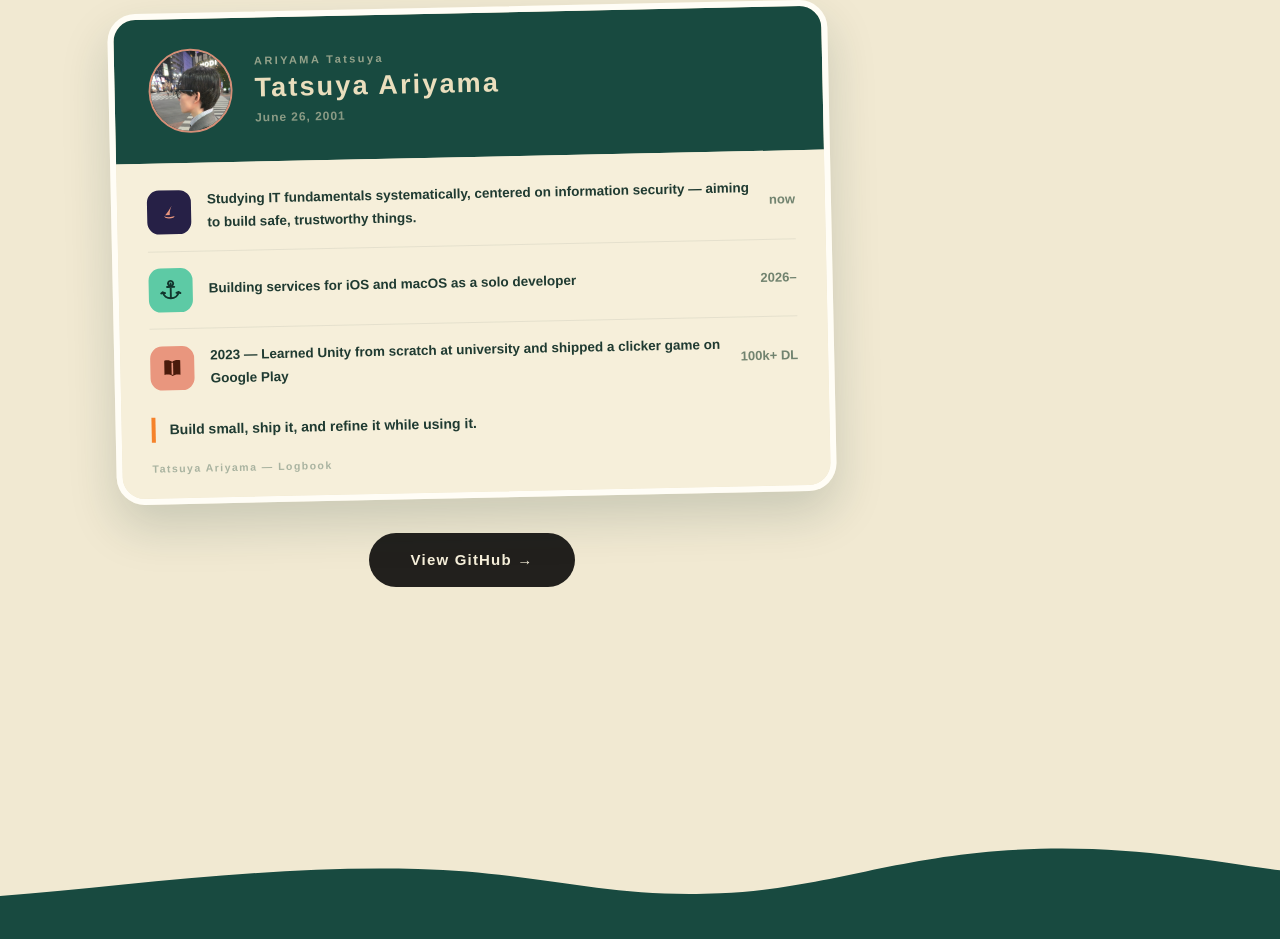
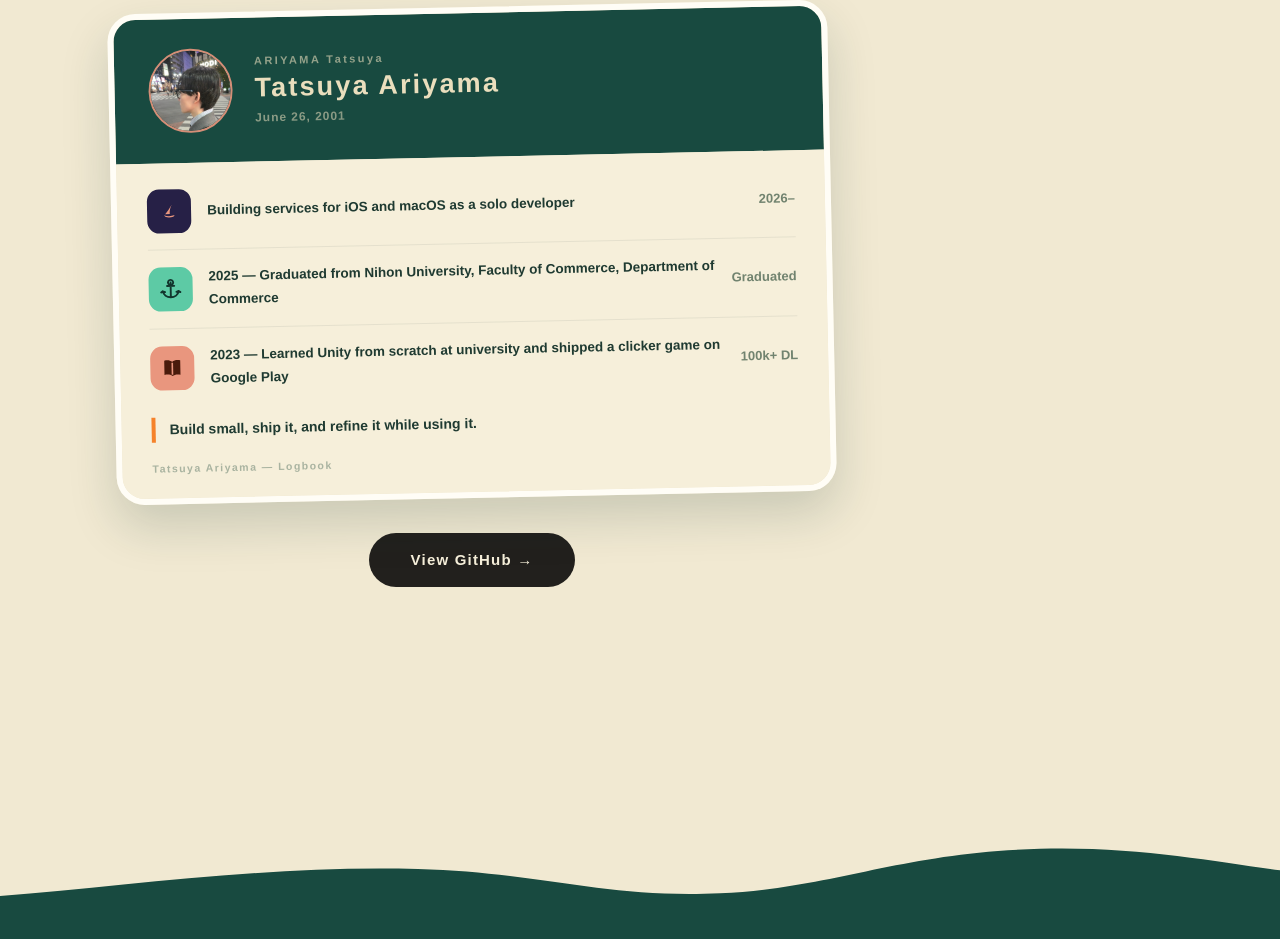
Before and after one commit to TatsuyaAriyama/portfolio, a React (Vite) app: page / in a window 1280 px wide. Shown: the part 4846-5785 px from the top of the page. Built offline with nearby package versions, Linux system fonts and the light colour scheme; a web font is replaced by a local one.

Commit message:
Update sailor log: remove security blurb, add graduation entry
Co-Authored-By: Claude Sonnet 5 <noreply@anthropic.com>

```diff
--- a/src/App.jsx
+++ b/src/App.jsx
@@ -246,10 +246,10 @@ const UI = {
     crewKana: "ありやま たつや",
     crewName: "有山達也",
     crewBirth: "2001年6月26日",
-    log1: "情報セキュリティを軸に、IT基礎を体系的に学習。安全で信頼されるものづくりを目指しています。",
-    log1v: "now",
-    log2: "iOS・macOS向けのサービスを個人開発中",
-    log2v: "2026〜",
+    log1: "iOS・macOS向けのサービスを個人開発中",
+    log1v: "2026〜",
+    log2: "2025 — 日本大学商学部商業学科卒業",
+    log2v: "卒業",
     log3: "2023 — 大学在学中、Unityを1から学び、クリッカーゲームをGoogle Playで公開",
     log3v: "DL 10万+",
     quote: "小さく作り、動かし、使いながら磨き込む。",
@@ -288,10 +288,10 @@ const UI = {
     crewKana: "ARIYAMA Tatsuya",
     crewName: "Tatsuya Ariyama",
     crewBirth: "June 26, 2001",
-    log1: "Studying IT fundamentals systematically, centered on information security — aiming to build safe, trustworthy things.",
-    log1v: "now",
-    log2: "Building services for iOS and macOS as a solo developer",
-    log2v: "2026–",
+    log1: "Building services for iOS and macOS as a solo developer",
+    log1v: "2026–",
+    log2: "2025 — Graduated from Nihon University, Faculty of Commerce, Department of Commerce",
+    log2v: "Graduated",
     log3: "2023 — Learned Unity from scratch at university and shipped a clicker game on Google Play",
     log3v: "100k+ DL",
     quote: "Build small, ship it, and refine it while using it.",
```
